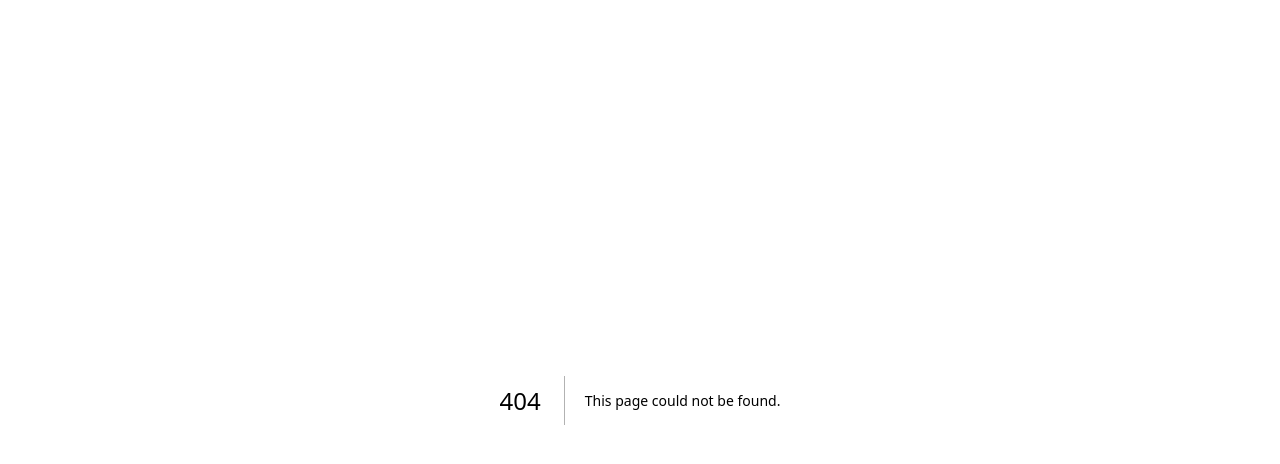
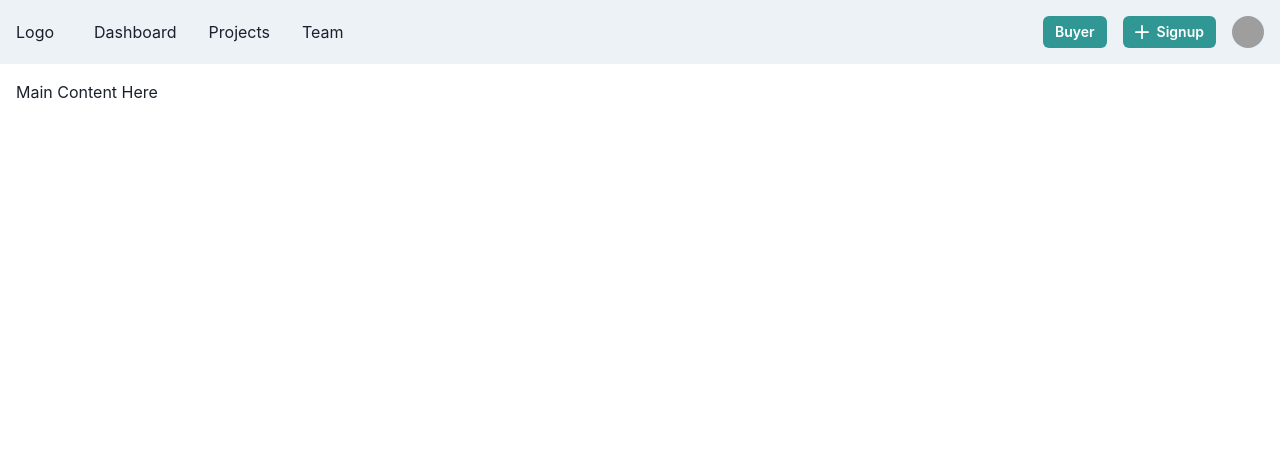
Before and after one commit to meshiv5/helper-app-frontend, a Next.js app: page /Navbar/Navbar in a window 1280 px wide. Before the commit this address had no page. Shown: the top 464 px of the page. Built offline with nearby package versions, Linux system fonts and the light colour scheme; grey boxes are pictures that could not be loaded.

Commit message:
navbar added

```diff
--- /dev/null
+++ b/pages/Navbar/Navbar.js
@@ -0,0 +1,128 @@
+import { ReactNode, useState } from 'react';
+import {
+  Box,
+  Flex,
+  Avatar,
+  HStack,
+  Link,
+  IconButton,
+  Button,
+  Menu,
+  MenuButton,
+  MenuList,
+  MenuItem,
+  MenuDivider,
+  useDisclosure,
+  useColorModeValue,
+  Stack,
+} from '@chakra-ui/react';
+import { HamburgerIcon, CloseIcon, AddIcon, ChevronDownIcon } from '@chakra-ui/icons';
+
+const Links = ['Dashboard', 'Projects', 'Team'];
+
+const NavLink = ({children}) => (
+
+  <Link
+    px={2}
+    py={1}
+    rounded={'md'}
+    _hover={{
+      textDecoration: 'none',
+      bg: useColorModeValue('gray.200', 'gray.700'),
+    }}
+    href={'#'}>
+    {children}
+  </Link>
+);
+
+export default function withAction() {
+  const { isOpen, onOpen, onClose } = useDisclosure();
+  const [useridentity,setUserIdentity]=useState('Buyer');
+  function UserToggle() {
+    if(useridentity=='Buyer'){
+        setUserIdentity('Seller');
+    }else{
+        setUserIdentity('Buyer')
+    }
+  }
+  return (
+    <>
+      <Box bg={useColorModeValue('gray.100', 'gray.900')} px={4}>
+        <Flex h={16} alignItems={'center'} justifyContent={'space-between'}>
+          <IconButton
+            size={'md'}
+            icon={isOpen ? <CloseIcon /> : <HamburgerIcon />}
+            aria-label={'Open Menu'}
+            display={{ md: 'none' }}
+            onClick={isOpen ? onClose : onOpen}
+          />
+          <HStack spacing={8} alignItems={'center'}>
+            <Box>Logo</Box>
+            <HStack
+              as={'nav'}
+              spacing={4}
+              display={{ base: 'none', md: 'flex' }}>
+              {Links.map((link) => (
+                <NavLink key={link}>{link}</NavLink>
+              ))}
+            </HStack>
+          </HStack>
+          <Flex alignItems={'center'}>
+          <Button
+              variant={'solid'}
+              colorScheme={'teal'}
+              size={'sm'}
+              mr={4}
+              onClick={UserToggle}>
+              {useridentity}
+            </Button>
+            <Button
+              variant={'solid'}
+              colorScheme={'teal'}
+              size={'sm'}
+              mr={4}
+              leftIcon={<AddIcon />}>
+              Signup
+            </Button>
+            <Menu>
+              <MenuButton
+                as={Button}
+                rounded={'full'}
+                variant={'link'}
+                cursor={'pointer'}
+                minW={0}>
+                <Avatar
+                  size={'sm'}
+                  src={
+                    'https://images.unsplash.com/photo-1493666438817-866a91353ca9?ixlib=rb-0.3.5&q=80&fm=jpg&crop=faces&fit=crop&h=200&w=200&s=b616b2c5b373a80ffc9636ba24f7a4a9'
+                  }
+                />
+              </MenuButton>
+              <MenuList>
+                <MenuItem>
+                {/* <MenuItem>from post to service</MenuItem> */}
+                </MenuItem>
+                <MenuItem>Wallet</MenuItem>
+                <MenuItem>notification</MenuItem>
+    {useridentity=="Buyer"?<div><MenuItem>Service List and Contact</MenuItem>
+    <MenuItem>Search and filter</MenuItem></div>
+    :<MenuItem w={'auto'} >from Post to service</MenuItem>}
+            <MenuItem>Settings</MenuItem>
+              </MenuList>
+            </Menu>
+          </Flex>
+        </Flex>
+        {isOpen ? (
+          <Box pb={4} display={{ md: 'none' }}>
+            <Stack as={'nav'} spacing={4}>
+              {Links.map((link) => (
+                <NavLink key={link}>{link}</NavLink>
+              ))}
+            </Stack>
+          </Box>
+        ) : null}
+      </Box>
+      <Box p={4}>Main Content Here</Box>
+    </>
+  );
+}
--- a/pages/_app.js
+++ b/pages/_app.js
@@ -1,5 +1,9 @@
-import '../styles/globals.css'
-
+//import '../styles/globals.css'
+import { ChakraProvider } from '@chakra-ui/react'
 export default function App({ Component, pageProps }) {
-  return <Component {...pageProps} />
+  return (
+  <ChakraProvider>
+  <Component {...pageProps} />
+  </ChakraProvider>
+  )
 }
```
Also changed, not shown: package.json (+20 -2 lines), pages/index.js (+6 -114 lines), styles/Login/Login.js (added, +49 -0 lines), 2 other files (tests, documents, lock files or other folders).
